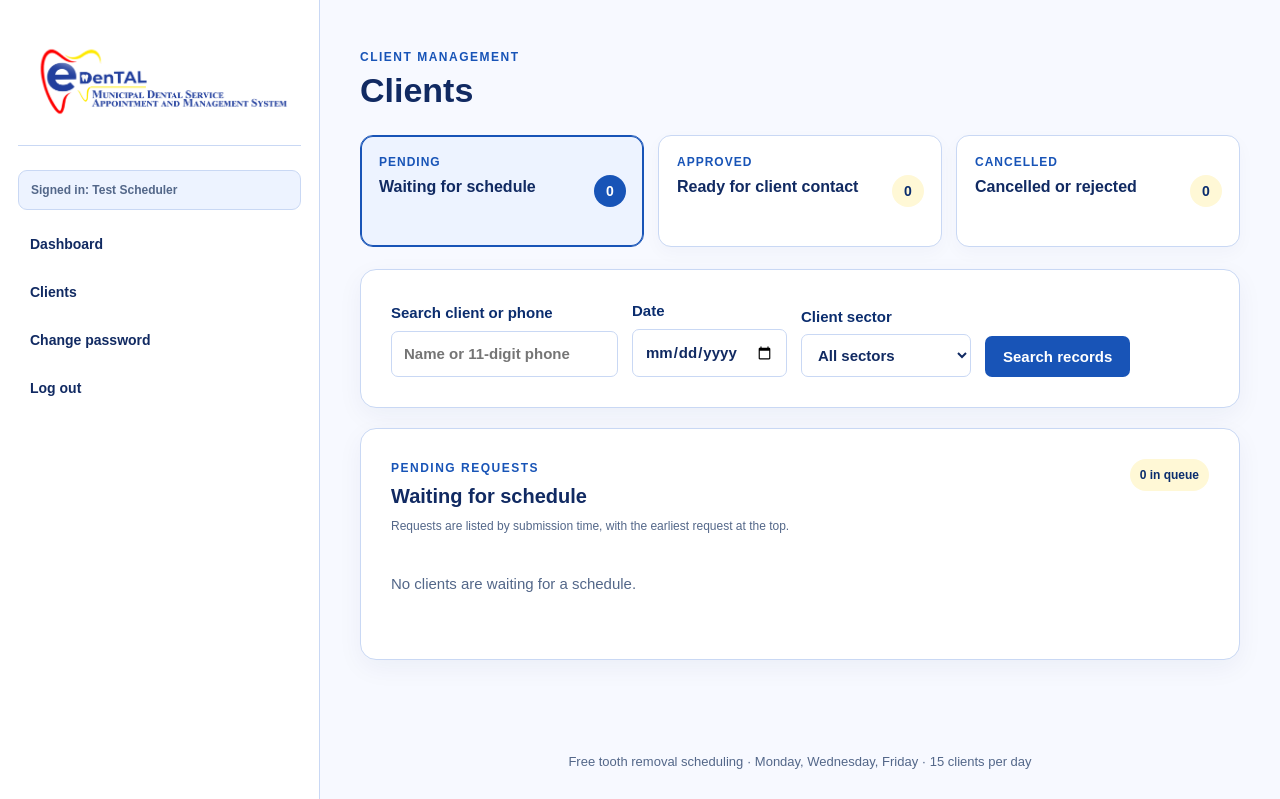
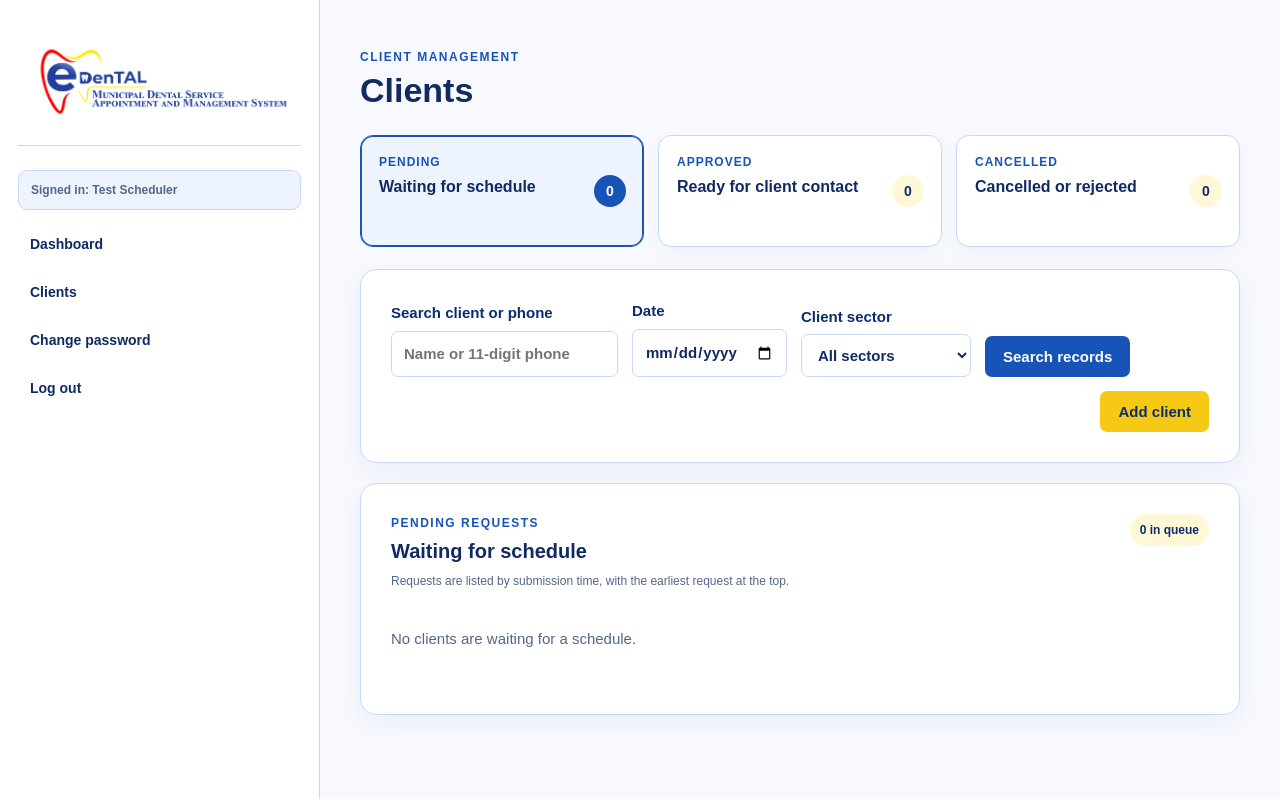
Before and after one commit to arnaut560000/Dental_scheduling, a Flask app: page /admin/appointments?section=pending in a window 1280 px wide. Shown: the top 799 px of the page. Run offline with Flask 3, Linux system fonts and the light colour scheme; the visitor is signed in with stand-in values (Sample User, id 1); data comes from the database, SQL or seed files in the repository; data that the repository does not hold is empty; parts of the project's set-up code (start-up, migrations or seed data) failed here and were passed over; some libraries are stand-ins or nearby versions.

Commit message:
Add client button to pending records

```diff
--- a/templates/appointments.html
+++ b/templates/appointments.html
@@ -46,6 +46,9 @@
           </select>
         </label>
         <button type="submit">Search records</button>
+      </div>
+      <div class="client-filter-actions">
+        <button class="secondary-button add-client-button" type="button">Add client</button>
       </div>
     </form>
     <section class="card table-card">
@@ -102,7 +105,7 @@
       </div>
       {% if client_section == 'approved' %}
         <div class="client-filter-actions">
-          <button class="secondary-button" id="add-client-button" type="button">Add approved client</button>
+          <button class="secondary-button add-client-button" type="button">Add client</button>
           {% if selected_date and session.role == 'admin' %}
             <a class="button-link secondary" href="{{ url_for('export_day', date=selected_date) }}">Export this day</a>
           {% endif %}
@@ -623,8 +626,7 @@
       document.getElementById('reject-close').addEventListener('click', function () { rejectModal.close(); });
 
       function bindAddClientButton() {
-        const button = document.getElementById('add-client-button');
-        if (!button || button.dataset.liveBound) return;
+        document.querySelectorAll('.add-client-button:not([data-live-bound])').forEach(function (button) {
           button.dataset.liveBound = 'true';
           button.addEventListener('click', function () {
             addClientForm.reset();
@@ -633,6 +635,7 @@
             addClientTime.innerHTML = '<option value="">Choose a date first</option>';
             addClientHelp.textContent = 'Choose an available future clinic date.';
             addClientModal.showModal();
+          });
         });
       }
       addClientDate.addEventListener('change', function () { populateTimes(addClientDate, addClientTime, addClientHelp); });
```
Lines whose indentation alone changed are shown as unchanged.
